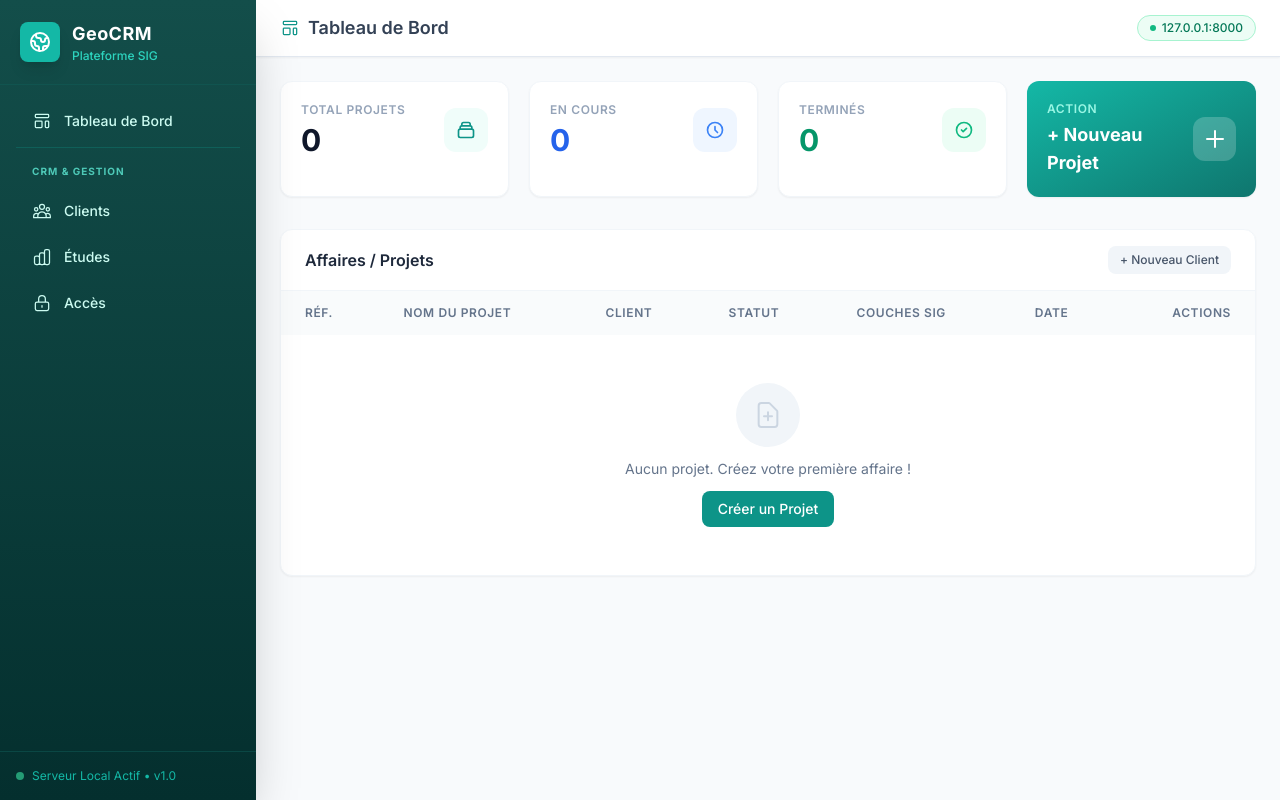
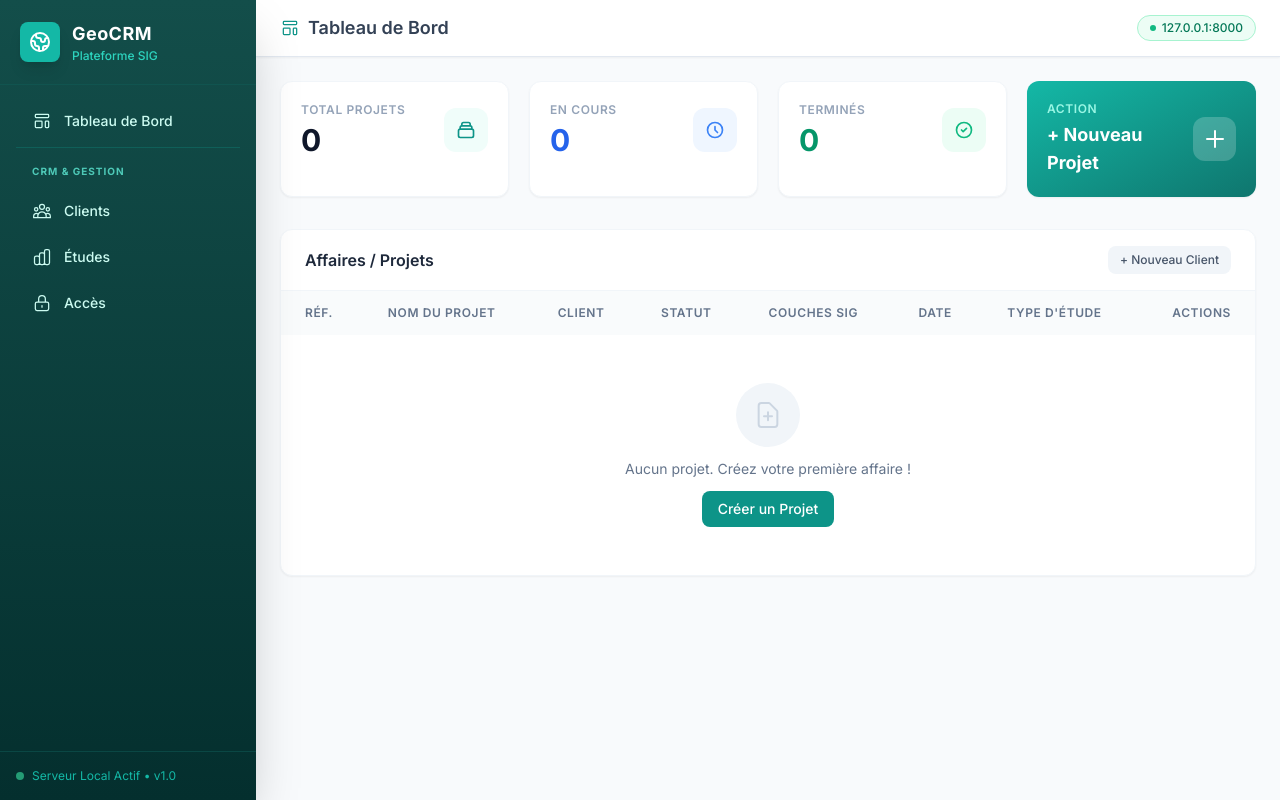
Before and after one commit to digit31/CRM-CALAUDE, a FastAPI app: page / in a window 1280 px wide. Run offline with FastAPI, Linux system fonts and the light colour scheme; data that the repository does not hold is empty; some libraries are stand-ins or nearby versions.

Commit message:
Dashboard : colonne "Type d'etude" (badge APD FO / DOE FO) apres la date
Nouvelle colonne dans le tableau des projets, entre Date et Actions, avec un
badge distinguant le type d'etude :
- APD FO -> pastille teal (brand)
- DOE FO -> pastille ambre (met en avant le flux NETGEO)

Le type est lu par projet via _type_etude_projet() (02_Traitement/projet.json)
et passe au template (types_etude). colspan de l'etat vide ajuste (7 -> 8).

Co-Authored-By: Claude Opus 4.8 <noreply@anthropic.com>

```diff
--- a/CRM SIG/mon_crm_sig/app/main.py
+++ b/CRM SIG/mon_crm_sig/app/main.py
@@ -124,10 +124,13 @@ def page_dashboard(request: Request, db: Session = Depends(get_db)):
     """Page d'accueil : Tableau de bord CRM avec la liste des projets."""
     projets = crm_service.lister_projets(db)
     clients = crm_service.lister_clients(db)
+    # Type d'étude (APD FO / DOE FO) par projet, pour l'afficher dans le tableau.
+    types_etude = {p.id: _type_etude_projet(p) for p in projets}
     return templates.TemplateResponse("dashboard.html", {
         "request": request,
         "projets": projets,
         "clients": clients,
+        "types_etude": types_etude,
     })
 
 
--- a/CRM SIG/mon_crm_sig/app/templates/dashboard.html
+++ b/CRM SIG/mon_crm_sig/app/templates/dashboard.html
@@ -89,6 +89,7 @@ Tableau de Bord
                         <th class="px-6 py-3.5 font-semibold">Statut</th>
                         <th class="px-6 py-3.5 font-semibold">Couches SIG</th>
                         <th class="px-6 py-3.5 font-semibold">Date</th>
+                        <th class="px-6 py-3.5 font-semibold">Type d'étude</th>
                         <th class="px-6 py-3.5 font-semibold text-right">Actions</th>
                     </tr>
                 </thead>
@@ -125,6 +126,18 @@ Tableau de Bord
                             </span>
                         </td>
                         <td class="px-6 py-4 text-sm text-slate-400">{{ projet.date_creation.strftime('%d/%m/%Y') }}</td>
+                        <td class="px-6 py-4">
+                            {% set _te = types_etude.get(projet.id, "APD FO") %}
+                            {% if "DOE" in _te|upper %}
+                            <span class="inline-flex items-center gap-1.5 px-2.5 py-1 rounded-full text-xs font-semibold bg-amber-100 text-amber-800 border border-amber-200" title="DOE FO — Dossier des Ouvrages Exécutés (câble / NETGEO)">
+                                <span class="w-1.5 h-1.5 rounded-full bg-amber-500"></span>DOE FO
+                            </span>
+                            {% else %}
+                            <span class="inline-flex items-center gap-1.5 px-2.5 py-1 rounded-full text-xs font-semibold bg-brand-50 text-brand-700 border border-brand-200" title="APD FO — Avant-Projet Détaillé">
+                                <span class="w-1.5 h-1.5 rounded-full bg-brand-500"></span>APD FO
+                            </span>
+                            {% endif %}
+                        </td>
                         <td class="px-6 py-4 text-right">
                             <div class="flex items-center justify-end gap-2 opacity-0 group-hover:opacity-100 transition-opacity">
                                 <!-- Vue Carte -->
@@ -157,7 +170,7 @@ Tableau de Bord
                     </tr>
                     {% else %}
                     <tr>
-                        <td colspan="7" class="px-6 py-12 text-center">
+                        <td colspan="8" class="px-6 py-12 text-center">
                             <div class="flex flex-col items-center gap-3">
                                 <div class="w-16 h-16 bg-slate-100 rounded-full flex items-center justify-center">
                                     <svg xmlns="http://www.w3.org/2000/svg" class="h-8 w-8 text-slate-300" fill="none" viewBox="0 0 24 24" stroke="currentColor" stroke-width="1.5">
```
